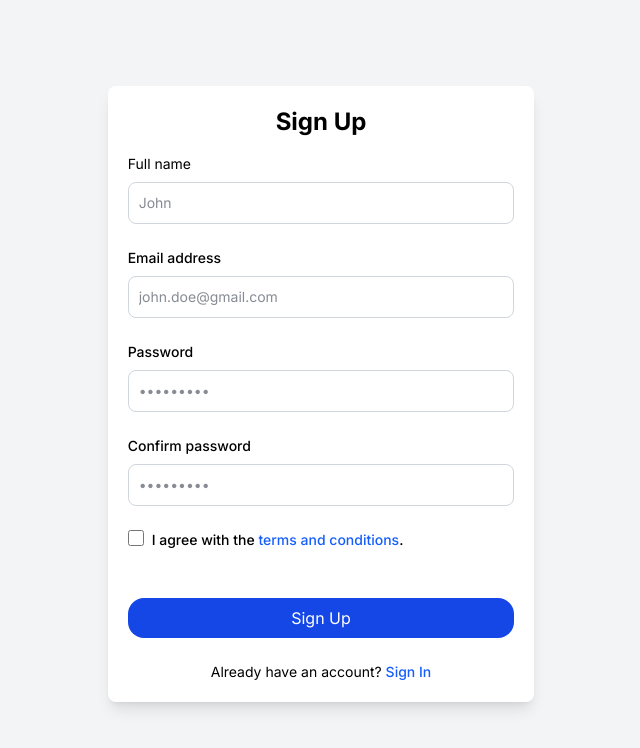
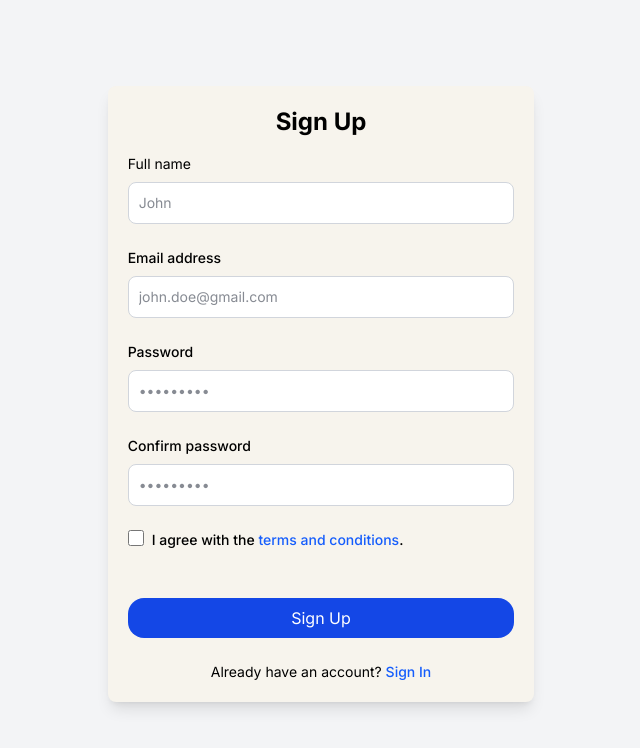
Before and after one commit to VishnuGPT/Medium, a React (Vite) app: page /signup in a window 1280 px wide. Shown: the top 748 px of the page, without its empty margins (319-959 px from the left). Built offline with nearby package versions, Linux system fonts and the light colour scheme.

Commit message:
styling changes

```diff
--- a/src/pages/SignUp.tsx
+++ b/src/pages/SignUp.tsx
@@ -66,7 +66,7 @@ const SignUp = () => {
 
   return (
     <div className="flex flex-col items-center justify-center h-screen bg-gray-100 py-50">
-      <form onSubmit={handleSubmit} className="grid gap-6 mb-6 md:grid-cols-1 bg-white rounded-lg shadow-lg lg:w-1/3 p-5 m-3">
+      <form onSubmit={handleSubmit} className="grid gap-6 mb-6 md:grid-cols-1 bg-[rgb(247,244,237)]  rounded-lg shadow-lg lg:w-1/3 p-5 m-3">
 
         <div>
           <h2 className="text-2xl font-semibold text-black mb-4 text-center">Sign Up</h2>
```
